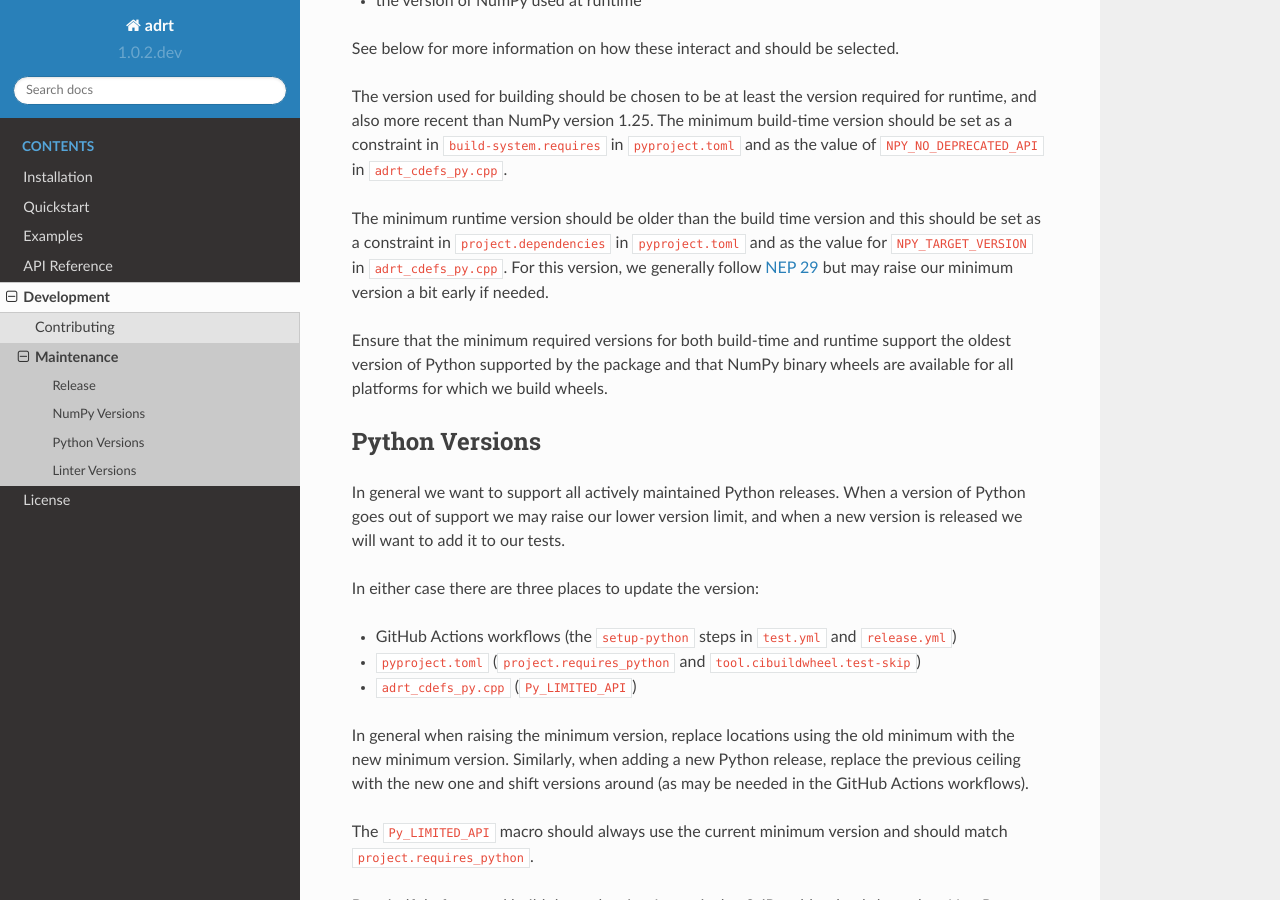
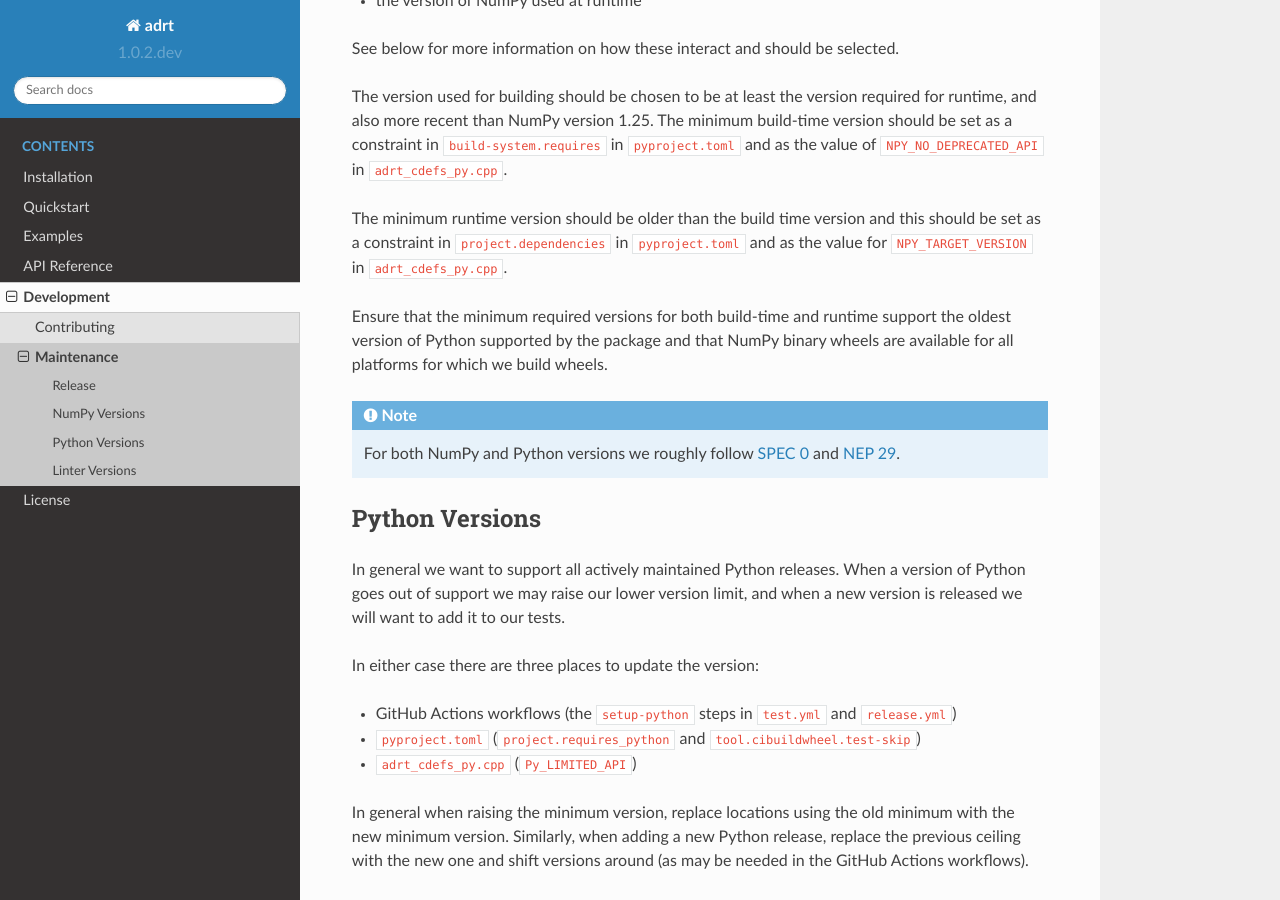
Before and after one commit to karlotness/adrt, a Sphinx documentation site: the page built from docs/develop.maintain.rst, in a window 1280 px wide and 900 px high, scrolled down 1521 px. Built offline with Sphinx 7.4.7 and the Read the Docs theme 2.0.0, drawn with Linux system fonts in a browser that asks for light colours.

Commit message:
Move note about suggested NumPy and Python support timelines.
This adds a link to SPEC 0 and notes that these also provide guidance
on Python versions.

```diff
--- a/docs/develop.maintain.rst
+++ b/docs/develop.maintain.rst
@@ -86,15 +86,18 @@ version required for runtime, and also more recent than NumPy version
 The minimum runtime version should be older than the build time
 version and this should be set as a constraint in
 ``project.dependencies`` in ``pyproject.toml`` and as the value for
-``NPY_TARGET_VERSION`` in ``adrt_cdefs_py.cpp``. For this version, we
-generally follow `NEP 29
-<https://numpy.org/neps/nep-0029-deprecation_policy.html>`__ but may
-raise our minimum version a bit early if needed.
+``NPY_TARGET_VERSION`` in ``adrt_cdefs_py.cpp``.
 
 Ensure that the minimum required versions for both build-time and
 runtime support the oldest version of Python supported by the package
 and that NumPy binary wheels are available for all platforms for which
 we build wheels.
+
+.. note::
+
+   For both NumPy and Python versions we roughly follow `SPEC 0
+   <https://scientific-python.org/specs/spec-0000/>`__ and `NEP 29
+   <https://numpy.org/neps/nep-0029-deprecation_policy.html>`__.
 
 Python Versions
 ---------------
```
